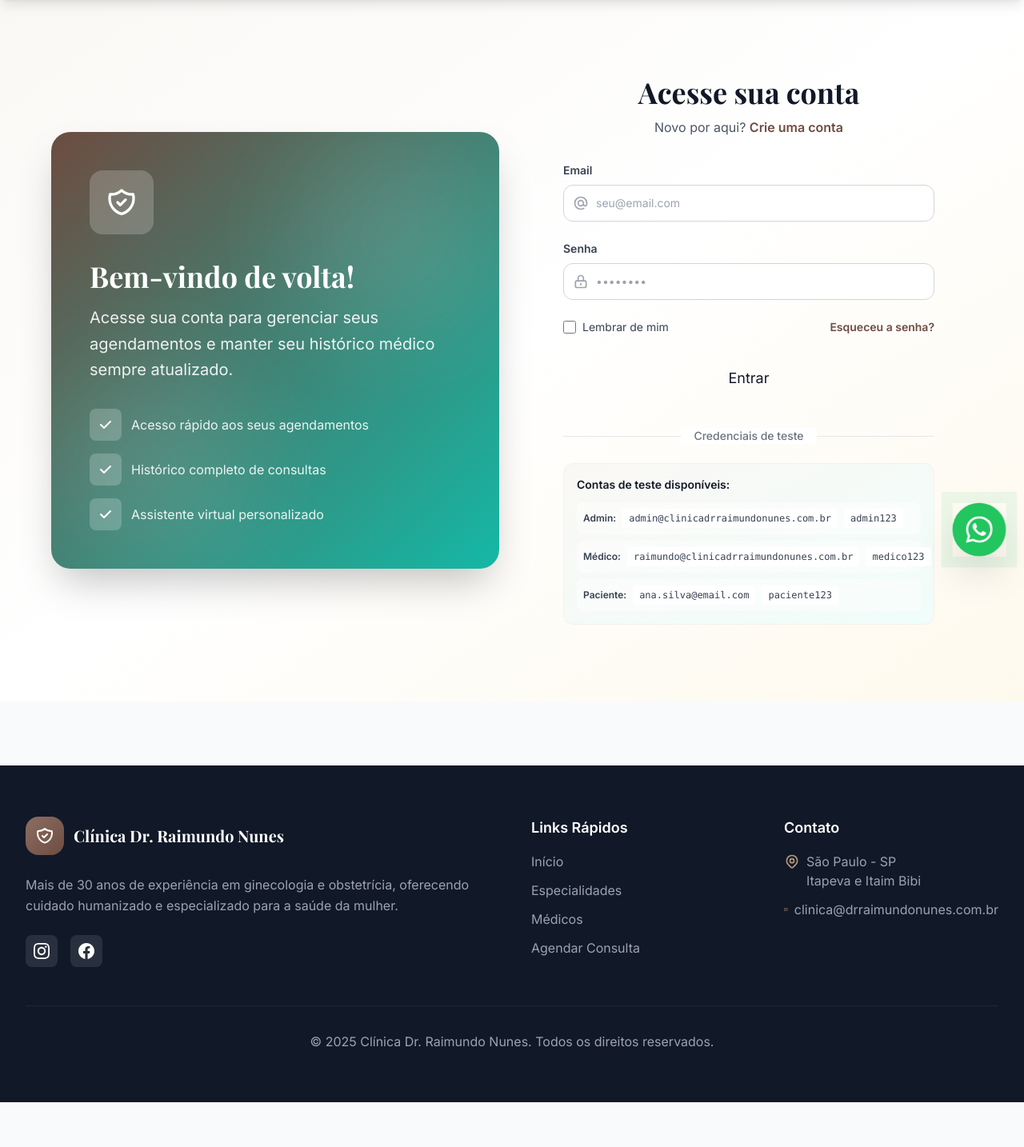
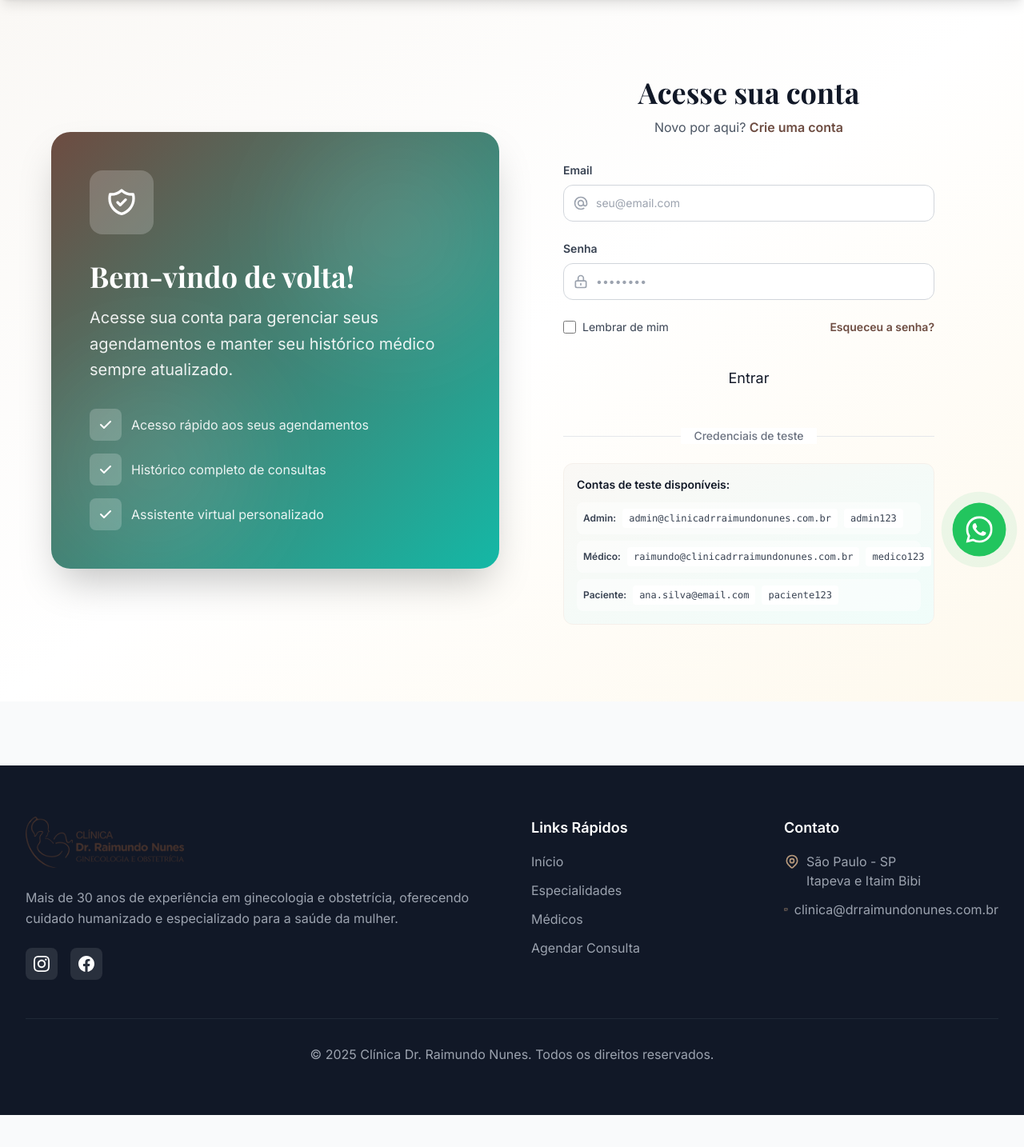
Before and after one commit to lsfrenzel/clinica_raimundo, a Flask app: a page that uses app/templates/base.html in a window 1280 px wide. Shown: the part 82-1516 px from the top of the page at 80% size. Before the commit the page ends 1460 px from the top, so only its background shows below. Run offline with Flask 3, Linux system fonts and the light colour scheme; some libraries are stand-ins or nearby versions.

Commit message:
Update website logo and fix WhatsApp button animation
Replace static text logo in footer with image and adjust WhatsApp floating button styles.

Replit-Commit-Author: Agent
Replit-Commit-Session-Id: 19792b9f-5927-4655-ac0c-8631b706531d
Replit-Commit-Checkpoint-Type: full_checkpoint
Replit-Commit-Screenshot-Url: https://storage.googleapis.com/screenshot-production-us-central1/140ed1b8-e793-44c8-bdfc-98435bee243c/19792b9f-5927-4655-ac0c-8631b706531d/20auuKD

```diff
--- a/app/templates/base.html
+++ b/app/templates/base.html
@@ -431,13 +431,10 @@
         <div class="max-w-7xl mx-auto px-4 sm:px-6 lg:px-8 py-16">
             <div class="grid grid-cols-1 md:grid-cols-4 gap-12 mb-12">
                 <div class="col-span-1 md:col-span-2">
-                    <div class="flex items-center space-x-3 mb-6">
-                        <div class="w-12 h-12 gradient-primary rounded-2xl flex items-center justify-center">
-                            <svg class="w-6 h-6 text-white" fill="none" stroke="currentColor" viewBox="0 0 24 24">
-                                <path stroke-linecap="round" stroke-linejoin="round" stroke-width="2" d="M9 12l2 2 4-4m5.618-4.016A11.955 11.955 0 0112 2.944a11.955 11.955 0 01-8.618 3.04A12.02 12.02 0 003 9c0 5.591 3.824 10.29 9 11.622 5.176-1.332 9-6.031 9-11.622 0-1.042-.133-2.052-.382-3.016z" />
-                            </svg>
-                        </div>
-                        <h3 class="text-xl font-bold font-display">Clínica Dr. Raimundo Nunes</h3>
+                    <div class="mb-6">
+                        <img src="{{ url_for('static', filename='images/logo-dr-raimundo-text.png') }}"
+                             alt="Clínica Dr. Raimundo Nunes"
+                             class="h-16 w-auto">
                     </div>
                     <p class="text-gray-400 mb-6 leading-relaxed">
                         Mais de 30 anos de experiência em ginecologia e obstetrícia, oferecendo cuidado humanizado e especializado para a saúde da mulher.
@@ -493,12 +490,10 @@
     </footer>
 
     <!-- WhatsApp Floating Button -->
-    <a href="https://wa.me/5511912951245" target="_blank" class="fixed bottom-6 right-6 z-50 whatsapp-float">
-        <div class="w-16 h-16 bg-green-500 hover:bg-green-600 rounded-full flex items-center justify-center shadow-2xl transform hover:scale-110 transition-all duration-300">
-            <svg class="w-8 h-8 text-white" fill="currentColor" viewBox="0 0 24 24">
-                <path d="M17.472 14.382c-.297-.149-1.758-.867-2.03-.967-.273-.099-.471-.148-.67.15-.197.297-.767.966-.94 1.164-.173.199-.347.223-.644.075-.297-.15-1.255-.463-2.39-1.475-.883-.788-1.48-1.761-1.653-2.059-.173-.297-.018-.458.13-.606.134-.133.298-.347.446-.52.149-.174.198-.298.298-.497.099-.198.05-.371-.025-.52-.075-.149-.669-1.612-.916-2.207-.242-.579-.487-.5-.669-.51-.173-.008-.371-.01-.57-.01-.198 0-.52.074-.792.372-.272.297-1.04 1.016-1.04 2.479 0 1.462 1.065 2.875 1.213 3.074.149.198 2.096 3.2 5.077 4.487.709.306 1.262.489 1.694.625.712.227 1.36.195 1.871.118.571-.085 1.758-.719 2.006-1.413.248-.694.248-1.289.173-1.413-.074-.124-.272-.198-.57-.347m-5.421 7.403h-.004a9.87 9.87 0 01-5.031-1.378l-.361-.214-3.741.982.998-3.648-.235-.374a9.86 9.86 0 01-1.51-5.26c.001-5.45 4.436-9.884 9.888-9.884 2.64 0 5.122 1.03 6.988 2.898a9.825 9.825 0 012.893 6.994c-.003 5.45-4.437 9.884-9.885 9.884m8.413-18.297A11.815 11.815 0 0012.05 0C5.495 0 .16 5.335.157 11.892c0 2.096.547 4.142 1.588 5.945L.057 24l6.305-1.654a11.882 11.882 0 005.683 1.448h.005c6.554 0 11.890-5.335 11.893-11.893A11.821 11.821 0 0020.885 3.488"/>
-            </svg>
-        </div>
+    <a href="https://wa.me/5511912951245" target="_blank" class="fixed bottom-6 right-6 z-50 w-16 h-16 bg-green-500 hover:bg-green-600 rounded-full flex items-center justify-center shadow-2xl transform hover:scale-110 transition-all duration-300 whatsapp-float">
+        <svg class="w-8 h-8 text-white" fill="currentColor" viewBox="0 0 24 24">
+            <path d="M17.472 14.382c-.297-.149-1.758-.867-2.03-.967-.273-.099-.471-.148-.67.15-.197.297-.767.966-.94 1.164-.173.199-.347.223-.644.075-.297-.15-1.255-.463-2.39-1.475-.883-.788-1.48-1.761-1.653-2.059-.173-.297-.018-.458.13-.606.134-.133.298-.347.446-.52.149-.174.198-.298.298-.497.099-.198.05-.371-.025-.52-.075-.149-.669-1.612-.916-2.207-.242-.579-.487-.5-.669-.51-.173-.008-.371-.01-.57-.01-.198 0-.52.074-.792.372-.272.297-1.04 1.016-1.04 2.479 0 1.462 1.065 2.875 1.213 3.074.149.198 2.096 3.2 5.077 4.487.709.306 1.262.489 1.694.625.712.227 1.36.195 1.871.118.571-.085 1.758-.719 2.006-1.413.248-.694.248-1.289.173-1.413-.074-.124-.272-.198-.57-.347m-5.421 7.403h-.004a9.87 9.87 0 01-5.031-1.378l-.361-.214-3.741.982.998-3.648-.235-.374a9.86 9.86 0 01-1.51-5.26c.001-5.45 4.436-9.884 9.888-9.884 2.64 0 5.122 1.03 6.988 2.898a9.825 9.825 0 012.893 6.994c-.003 5.45-4.437 9.884-9.885 9.884m8.413-18.297A11.815 11.815 0 0012.05 0C5.495 0 .16 5.335.157 11.892c0 2.096.547 4.142 1.588 5.945L.057 24l6.305-1.654a11.882 11.882 0 005.683 1.448h.005c6.554 0 11.890-5.335 11.893-11.893A11.821 11.821 0 0020.885 3.488"/>
+        </svg>
     </a>
 
     <!-- Scripts -->
```
Also changed, not shown: 1 other file.
